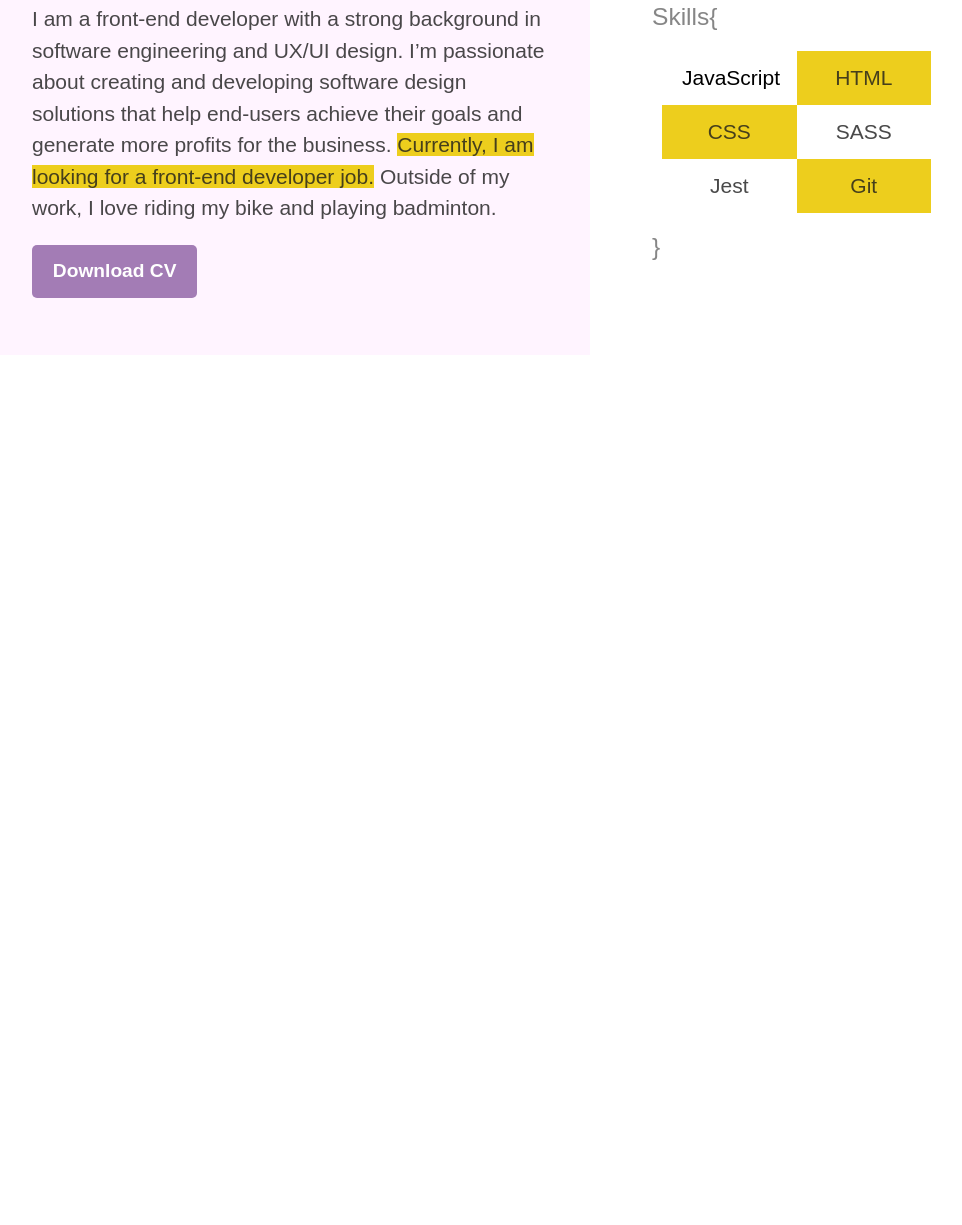
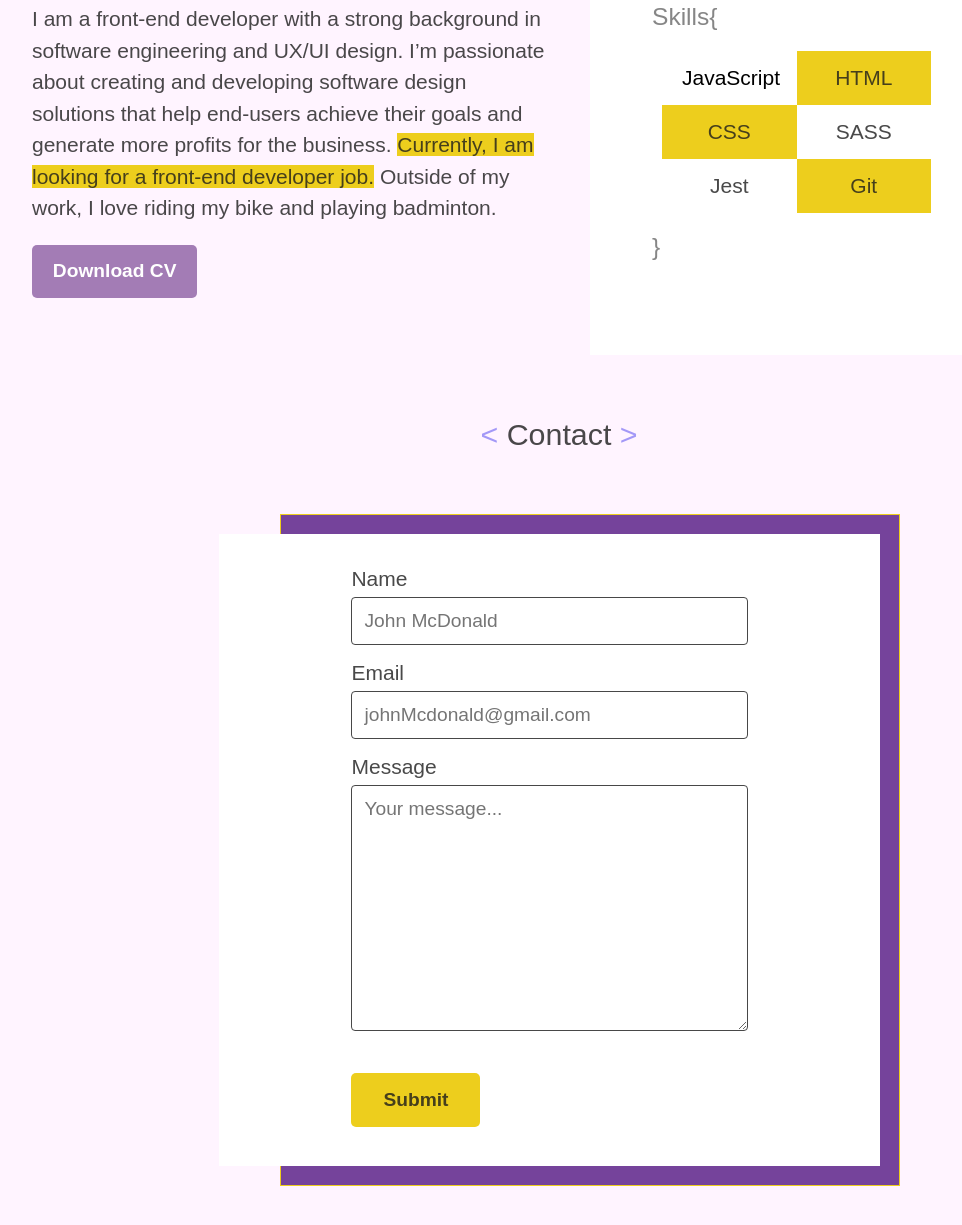
Before and after one commit to yasaswiniboddupalli/Portfolio, a plain HTML site: page index.html in a window 1280 px wide. Shown: the part 2452-3677 px from the top of the page, without its empty margins (50-1012 px from the left). Before the commit the page ends 2827 px from the top, so only its background shows below. Drawn offline with Linux system fonts and the light colour scheme; a web font is replaced by a local one.

Commit message:
Contact form

```diff
--- a/index.html
+++ b/index.html
@@ -132,6 +132,24 @@
         </div>
         <!--end of about-->
 
+        <!------------------Contact------------------------->
+        <div class="contact bg4" id="contact">
+            <h2><span class="tag"><</span> Contact <span class="tag">></span></h2>
+            <div class="card1frame">
+                <div class="contactform">
+                    <form action="https://formsubmit.co/boddupalliguf18141@gmail.com" method="POST" class="form">
+                        <label for="name">Name</label>
+                        <input type="text" name="name" placeholder="John McDonald" required>
+                        <label for="email">Email</label>
+                        <input type="email" name="email" placeholder="johnMcdonald@gmail.com" required>
+                        <label for="name">Message</label>
+                        <textarea name="message" id="message" rows="10" placeholder="Your message..." required></textarea>
+                         <button type="submit" class="btn">Submit</button>
+                   </form>
+                </div>
+            </div>
+        </div>
+
 
     </div>
     <script src="nav.js"></script>
--- a/styles.scss
+++ b/styles.scss
@@ -278,11 +278,69 @@ body{
     }
 }
  .bg3{
-    /* position: absolute;
-    top: 0%;
-    left: 50%;
-    width: 50%;
-    height: 100%; */
     background: linear-gradient(90deg,$bg-color-2 50%,white 50%);
 }
 ////////////////end of about/////////////////////////
+.bg4{
+    background: $bg-color-2;
+}
+.contact{
+    padding-bottom:5%;
+    h2{
+        @include h2_style;
+        padding-top:5%;
+        margin:0 0 0 -5%;
+        margin-bottom:5%;
+    }
+    .contactform{
+       // border:2px dashed black;
+        position: relative;
+        background-color:white;
+        position:relative;
+        right:10%;
+        margin:3% -7% 3% 0;
+        //padding:9% 2% 9% 0%;
+
+
+        label{
+            font-family: $font-family;
+            color:$text-color;
+        }
+        .form{
+            padding:5% 20%;
+        }
+        input[type=text], input[type=email],select, textarea {
+            all:unset;
+            width: 100%;
+            font-family: $font-family;
+            font-size:1.2rem;
+            padding: 12px;
+            border: 1px solid $text-color;
+            border-radius: 4px;
+            box-sizing: border-box;
+            margin-top: 6px;
+            margin-bottom: 16px;
+            resize: vertical;
+
+            &:focus{
+                border:3px solid $project1-pill-color;
+            }
+          }
+          .btn{
+              @include base_button;
+              background-color: $project2-pill-color;
+              color:$text-color;
+              margin-top:21px;
+              padding:1rem 2rem;
+          }
+    }
+    .card1frame{
+        border:1px solid $project2-pill-color;
+       @include cardframeleft;
+        width:50%;
+        margin:0 auto;
+    }
+
+
+
+}
```
Also changed, not shown: styles.css, 1 other file.
